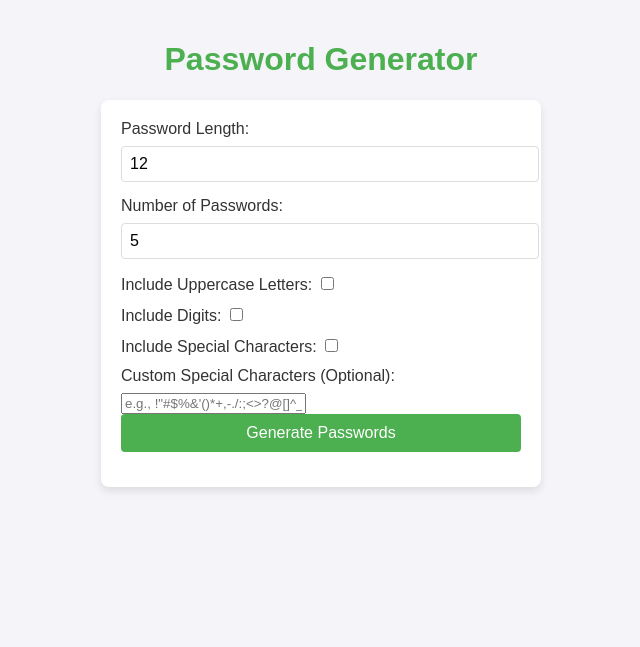
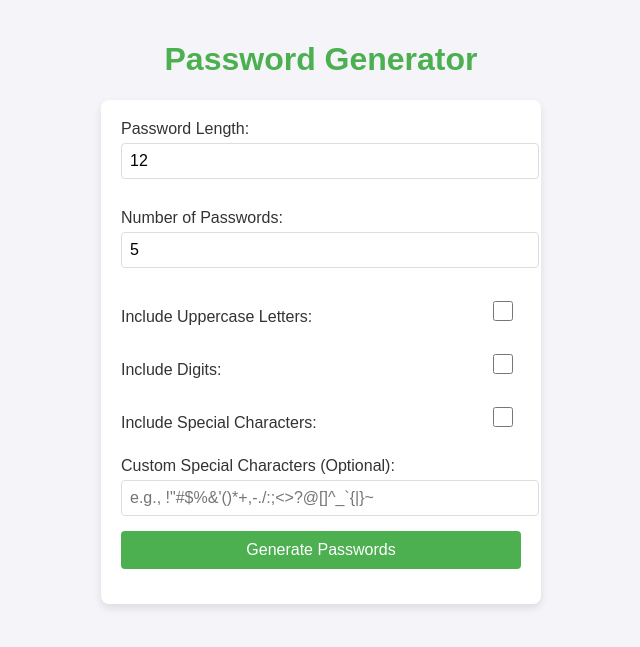
Before and after one commit to yassnemo/A-flask-password-generator-web-app, a Flask app: page / in a window 1280 px wide. Shown: the top 647 px of the page, without its empty margins (319-959 px from the left). Run offline with Flask 3, Linux system fonts and the light colour scheme.

Commit message:
add the styling for the checkbox

```diff
--- a/static/styles.css
+++ b/static/styles.css
@@ -38,6 +38,41 @@ form {
     box-shadow: 0 4px 8px rgba(0, 0, 0, 0.1);
     max-width: 400px;
     margin: 0 auto;
+}
+
+.form-group {
+    margin-bottom: 15px;
+}
+
+.form-group label {
+    display: block;
+    font-size: 1rem;
+    margin-bottom: 5px;
+}
+
+.form-group input[type="number"],
+.form-group input[type="text"] {
+    padding: 8px;
+    width: 100%;
+    font-size: 1rem;
+    border: 1px solid #ddd;
+    border-radius: 4px;
+}
+
+.checkbox-group {
+    display: flex;
+    align-items: center;
+    justify-content: space-between;
+}
+
+.checkbox-group span {
+    flex: 1;
+    font-size: 1rem;
+}
+
+.checkbox-group input[type="checkbox"] {
+    width: 20px;
+    height: 20px;
 }
 
 label {
```
